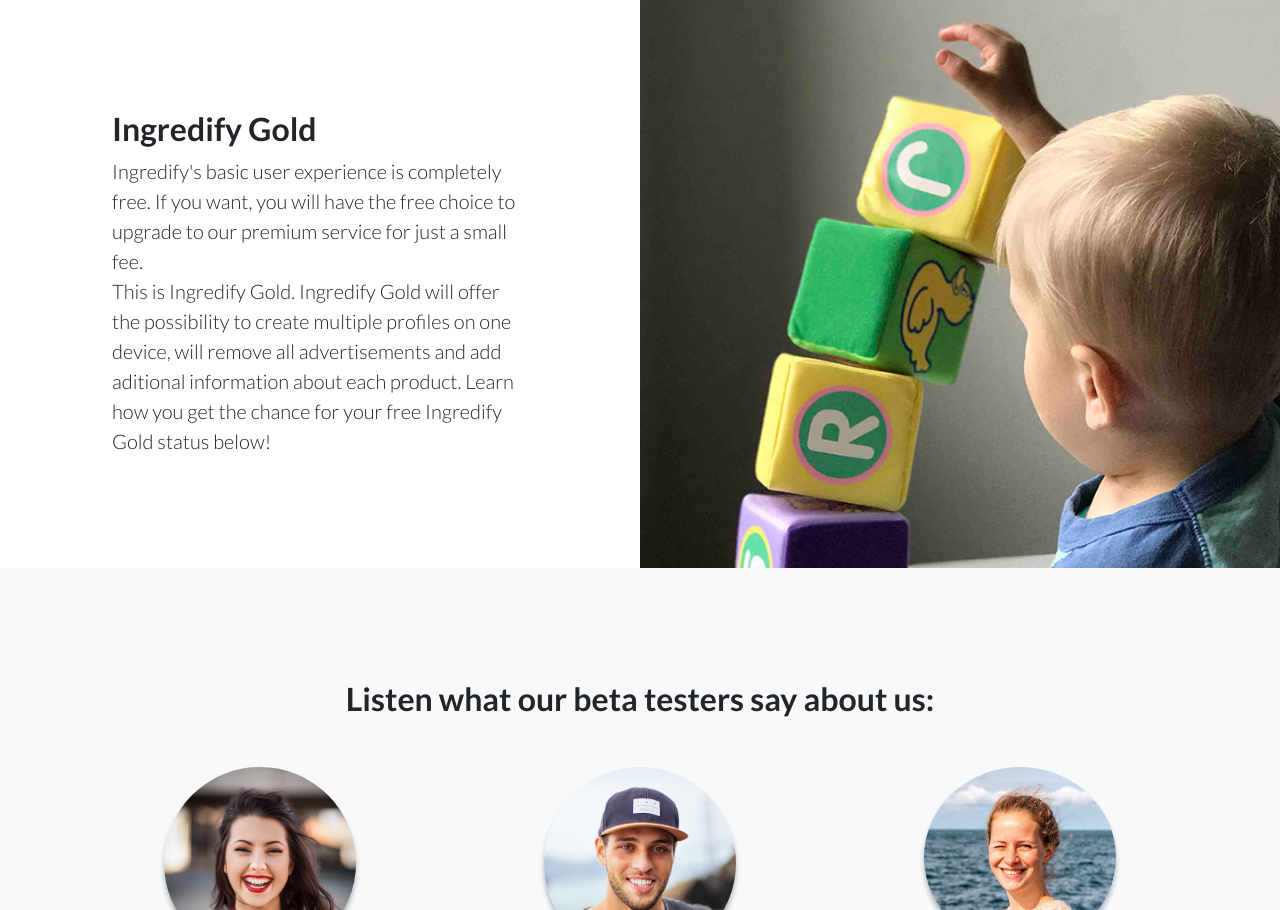
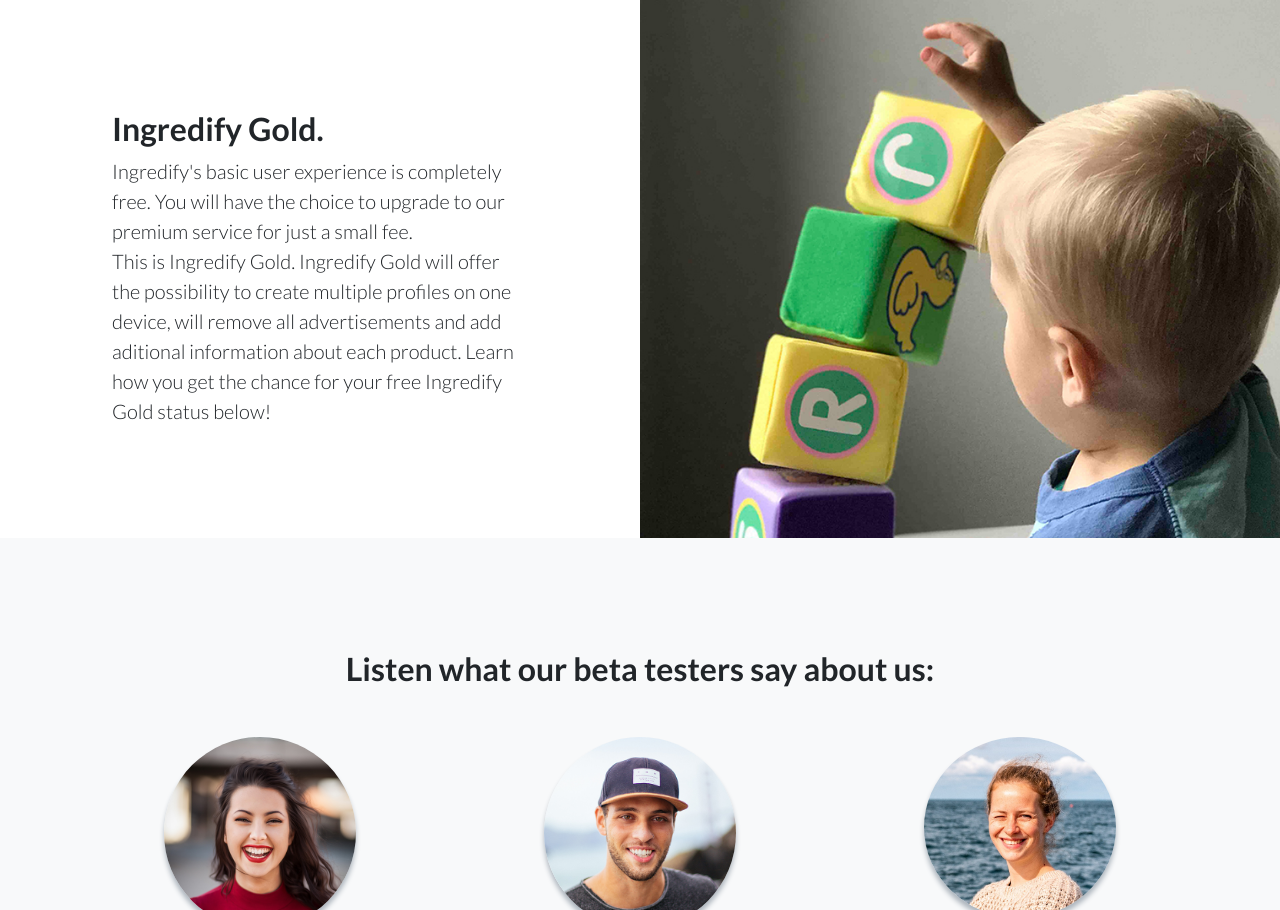
Before and after one commit to Ingredify/ingredify.github.io, a website: page index.html in a window 1280 px wide. Shown: the part 2634-3544 px from the top of the page. Drawn offline with nearby package versions, Linux system fonts and the light colour scheme; files that its build step writes are made by us from their sources.

Commit message:
Update index.html

```diff
--- a/index.html
+++ b/index.html
@@ -113,8 +113,8 @@
         <div class="row no-gutters">
           <div class="col-lg-6 order-lg-2 text-white showcase-img" style="background-image: url('img/bg-showcase-3.jpg');"></div>
           <div class="col-lg-6 order-lg-1 my-auto showcase-text">
-            <h2>Ingredify Gold </h2>
-            <p class="lead mb-0">Ingredify's basic user experience is completely free. If you want, you will have the free choice to upgrade to our premium service for just a small  fee. <br>This is Ingredify Gold. Ingredify Gold will offer the possibility to create multiple profiles on one device, will remove all advertisements and add aditional information about each product. Learn how you get the chance for your free Ingredify Gold status below!<br></p>
+            <h2>Ingredify Gold. </h2>
+            <p class="lead mb-0">Ingredify's basic user experience is completely free. You will have the choice to upgrade to our premium service for just a small  fee. <br>This is Ingredify Gold. Ingredify Gold will offer the possibility to create multiple profiles on one device, will remove all advertisements and add aditional information about each product. Learn how you get the chance for your free Ingredify Gold status below!<br></p>
           </div>
         </div>
       </div>
```
